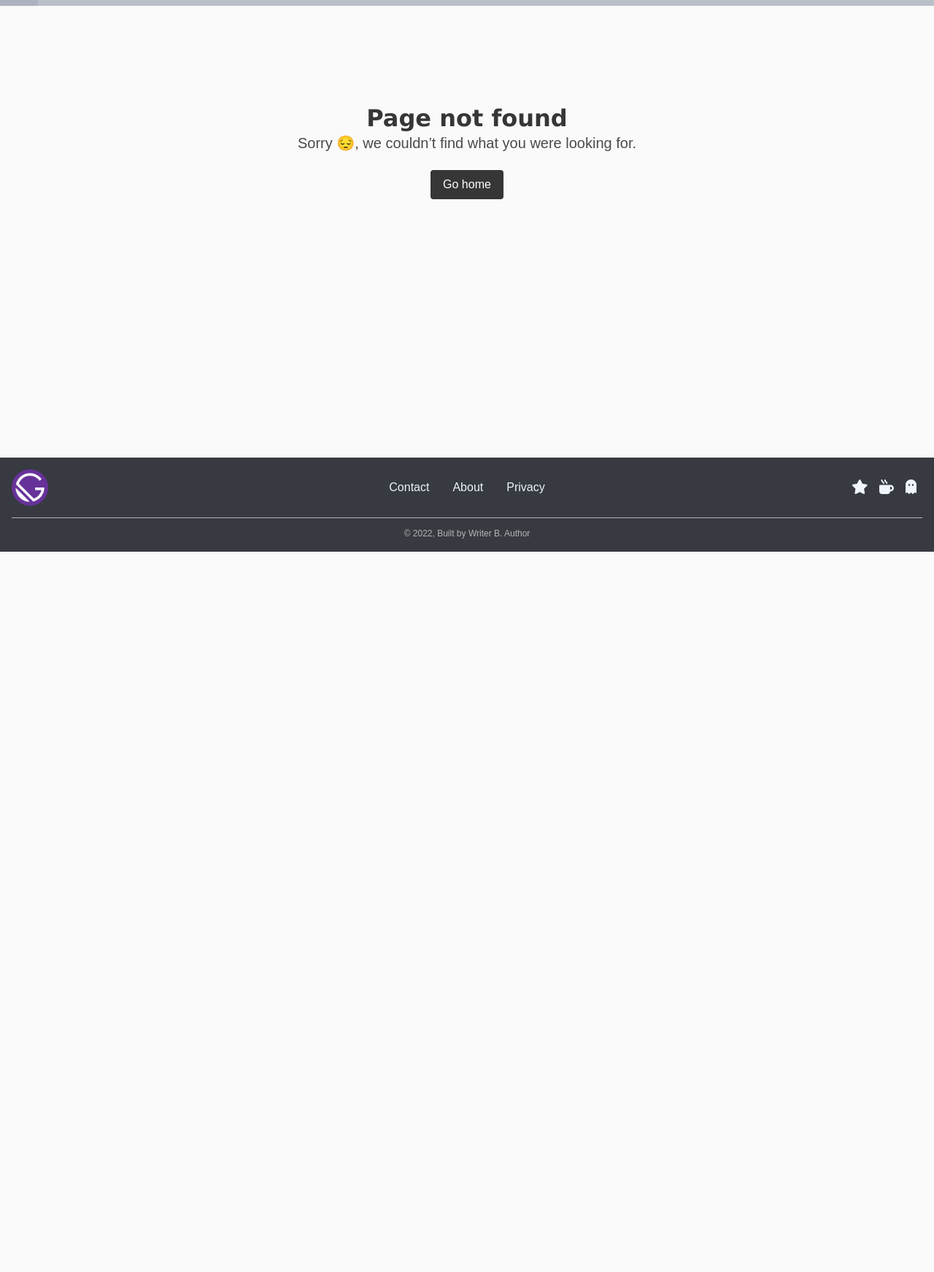
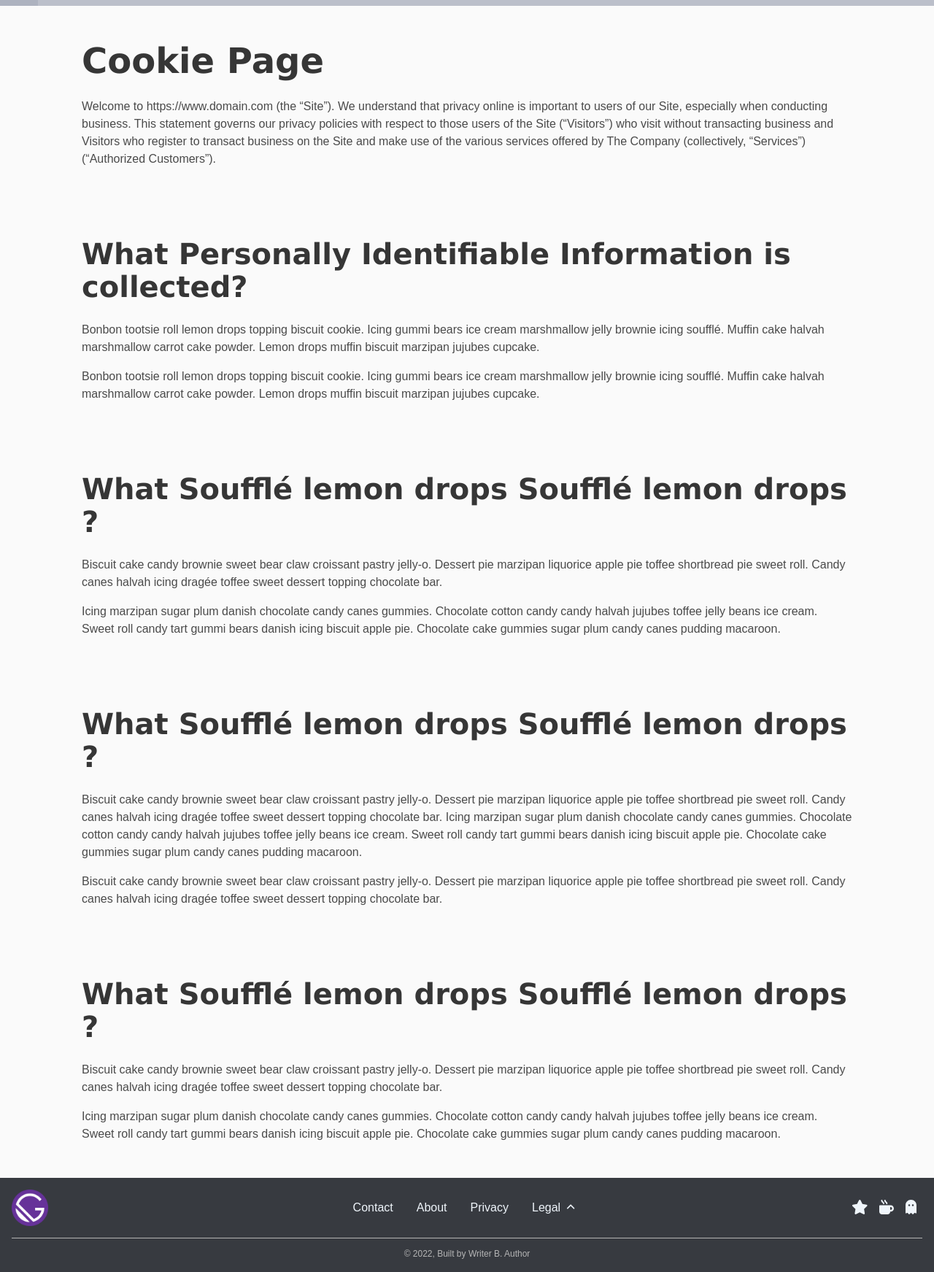
Before and after one commit to contygm/gatsby-starter-ts, a Gatsby site: page /legal/cookie-policy in a window 1280 px wide. Before the commit this address had no page. Shown: the part 44-1787 px from the top of the page at 73% size. Before the commit the page ends 800 px from the top, so only its background shows below. Built offline with nearby package versions, Linux system fonts and the light colour scheme; Gatsby itself is replaced by a stand-in of ours.

Commit message:
add: legal pages + hook for siteMetaData

```diff
--- a/gatsby-config.ts
+++ b/gatsby-config.ts
@@ -18,7 +18,10 @@ const config: GatsbyConfig = {
     siteMetadata: {
         title: `Starter`,
         siteUrl: `https://www.domain.com`,
-        author: `Writer B. Author`
+        author: `Writer B. Author`,
+        businessName: 'The Company',
+        phone: '999-999-9999',
+        email: 'email@email.com'
     },
     // More easily incorporate content into your pages through automatic TypeScript type generation and better GraphQL IntelliSense.
     // If you use VSCode you can also use the GraphQL plugin
--- a/src/components/Footer.tsx
+++ b/src/components/Footer.tsx
@@ -1,15 +1,11 @@
+import * as React from 'react';
 import { Link } from 'gatsby';
-import * as React from 'react';
 import { StaticImage } from 'gatsby-plugin-image';
+import { useSiteMetadata } from "../hooks/useSiteMetadata";
 import { FontAwesomeIcon } from '@fortawesome/react-fontawesome';
-import { faStar, faMugHot, faGhost } from '@fortawesome/free-solid-svg-icons';
+import { faStar, faMugHot, faGhost, faAngleUp } from '@fortawesome/free-solid-svg-icons';
 import { IconProp } from '@fortawesome/fontawesome-svg-core';
 
-/**
- * @description Site wide footer, mobile friendly
- * @param author - string value passed from Layout
- */
-const Footer = (props: { author: string }) => {
 /**
  * @description A icon link using FontAwesome icons with
  * footer styles
@@ -49,6 +45,54 @@ const Footer = (props: { author: string }) => {
     );
 };
 
+/**
+ * @description A link dropdown that routes to the legal pages: Copyright,
+ * Cookie Policy, Terms and Conditions, Disclaimer. Dropdown actually drops UP
+ */
+const DropDownLinkBtn = () => {
+    return (
+        <li className="dropdown is-hoverable is-up ">
+            <div className="dropdown-trigger ">
+                <Link
+                    className="has-text-info-light is-inline-desktop is-inline-tablet mx-4"
+                    aria-haspopup="true"
+                    aria-controls="footer-dropdown-menu"
+                    to="/legal"
+                >
+                    Legal
+                    <FontAwesomeIcon
+                        icon={faAngleUp}
+                        size="sm"
+                        className="px-2"
+                    />
+                </Link>
+            </div>
+            <div className="dropdown-menu" id="footer-dropdown-menu" role="menu">
+                <div className="dropdown-content">
+                    <div className="dropdown-item">
+                        <Link className="" to="/legal/copyright">Copyright</Link>
+                    </div>
+                    <div className="dropdown-item">
+                        <Link className="" to="/legal/cookie-policy">Cookie Policy</Link>
+                    </div>
+                    <div className="dropdown-item">
+                        <Link className="" to="/legal/terms-and-conditions">Terms and Conditions</Link>
+                    </div>
+                    <div className="dropdown-item">
+                        <Link className="" to="/legal/disclaimer">Disclaimer</Link>
+                    </div>
+                </div>
+            </div>
+        </li>
+    );
+}
+
+/**
+ * @description Site wide footer, mobile friendly
+ */
+const Footer = () => {
+    const { author } = useSiteMetadata();
+
     return (
         <footer className="footer">
             <div className="columns mb-1 is-vcentered has-text-centered-mobile">
@@ -81,8 +125,10 @@ const Footer = (props: { author: string }) => {
                     />
                     <PageLink
                         label="Privacy"
-                        pageUrl="/"
+                        pageUrl="/legal/privacy-policy"
                     />
+                    {/* contians the rest of the 'legal' pages */}
+                    <DropDownLinkBtn />
                 </ul>
                 {/* Social media links to the left */}
                 <div className="column">
@@ -96,7 +142,7 @@ const Footer = (props: { author: string }) => {
             {/* Copy right section with border */}
             <div className="footer-copyright has-text-centered has-text-grey-light is-size-7">
                 <p className="pt-3">
-                    © {new Date().getFullYear()}, Built by {props.author}
+                    © {new Date().getFullYear()}, Built by {author}
                 </p>
             </div>
         </footer>
--- /dev/null
+++ b/src/hooks/useSiteMetadata.tsx
@@ -0,0 +1,21 @@
+import { useStaticQuery, graphql } from "gatsby"
+
+export const useSiteMetadata = () => {
+  const { site } = useStaticQuery(
+    graphql`
+      query SiteMetaData {
+        site {
+          siteMetadata {
+            title,
+            siteUrl,
+            author,
+            businessName,
+            phone,
+            email
+          }
+        }
+      }
+    `
+  )
+  return site.siteMetadata;
+}
--- /dev/null
+++ b/src/pages/legal/cookie-policy.tsx
@@ -0,0 +1,63 @@
+import * as React from 'react';
+import Layout from '../../components/Layout';
+import { useSiteMetadata } from "../../hooks/useSiteMetadata";
+
+const CookiesPage = () => {
+	const { businessName, siteUrl } = useSiteMetadata();
+
+    return (
+		<Layout>
+			<article className="content">
+				<header className="section">
+					<h1 className="title is-1">Cookie Page</h1>
+					<p>
+						{
+							`Welcome to ${siteUrl} (the “Site”). We understand that privacy online is important to users of our Site,
+							especially when conducting business. This statement governs our privacy policies with respect to those users of
+							the Site (“Visitors”) who visit without transacting business and Visitors who register to transact business on
+							the Site and make use of the various services offered by ${businessName} (collectively, “Services”) (“Authorized Customers”).`
+						}
+					</p>
+				</header>
+				<section className="section">
+					<h2 className="title is-2">What Personally Identifiable Information is collected?</h2>
+					<p>
+						Bonbon tootsie roll lemon drops topping biscuit cookie. Icing gummi bears ice cream marshmallow jelly brownie icing soufflé. Muffin cake halvah marshmallow carrot cake powder. Lemon drops muffin biscuit marzipan jujubes cupcake.
+					</p>
+					<p>
+						Bonbon tootsie roll lemon drops topping biscuit cookie. Icing gummi bears ice cream marshmallow jelly brownie icing soufflé. Muffin cake halvah marshmallow carrot cake powder. Lemon drops muffin biscuit marzipan jujubes cupcake.
+					</p>
+				</section>
+				<section className="section">
+					<h2 className="title is-2">What Soufflé lemon drops Soufflé lemon drops ?</h2>
+					<p>
+						Biscuit cake candy brownie sweet bear claw croissant pastry jelly-o. Dessert pie marzipan liquorice apple pie toffee shortbread pie sweet roll. Candy canes halvah icing dragée toffee sweet dessert topping chocolate bar.
+					</p>
+					<p>
+						Icing marzipan sugar plum danish chocolate candy canes gummies. Chocolate cotton candy candy halvah jujubes toffee jelly beans ice cream. Sweet roll candy tart gummi bears danish icing biscuit apple pie. Chocolate cake gummies sugar plum candy canes pudding macaroon.
+					</p>
+				</section>
+				<section className="section">
+					<h2 className="title is-2">What Soufflé lemon drops Soufflé lemon drops ?</h2>
+					<p>
+						Biscuit cake candy brownie sweet bear claw croissant pastry jelly-o. Dessert pie marzipan liquorice apple pie toffee shortbread pie sweet roll. Candy canes halvah icing dragée toffee sweet dessert topping chocolate bar.	Icing marzipan sugar plum danish chocolate candy canes gummies. Chocolate cotton candy candy halvah jujubes toffee jelly beans ice cream. Sweet roll candy tart gummi bears danish icing biscuit apple pie. Chocolate cake gummies sugar plum candy canes pudding macaroon.
+					</p>
+					<p>
+						Biscuit cake candy brownie sweet bear claw croissant pastry jelly-o. Dessert pie marzipan liquorice apple pie toffee shortbread pie sweet roll. Candy canes halvah icing dragée toffee sweet dessert topping chocolate bar.
+					</p>
+				</section>
+				<section className="section">
+					<h2 className="title is-2">What Soufflé lemon drops Soufflé lemon drops ?</h2>
+					<p>
+						Biscuit cake candy brownie sweet bear claw croissant pastry jelly-o. Dessert pie marzipan liquorice apple pie toffee shortbread pie sweet roll. Candy canes halvah icing dragée toffee sweet dessert topping chocolate bar.
+					</p>
+					<p>
+						Icing marzipan sugar plum danish chocolate candy canes gummies. Chocolate cotton candy candy halvah jujubes toffee jelly beans ice cream. Sweet roll candy tart gummi bears danish icing biscuit apple pie. Chocolate cake gummies sugar plum candy canes pudding macaroon.
+					</p>
+				</section>
+			</article>
+		</Layout>
+	);
+}
+
+export default CookiesPage;
```
Also changed, not shown: src/fragments.ts (added, +14 -0 lines), src/pages/legal/copyright.tsx (added, +63 -0 lines), src/pages/legal/disclaimer.tsx (added, +63 -0 lines), src/pages/legal/index.tsx (added, +53 -0 lines), src/pages/legal/privacy-policy.tsx (added, +63 -0 lines), src/pages/legal/terms-and-conditions.tsx (added, +63 -0 lines). Lines whose indentation alone changed are shown as unchanged.
